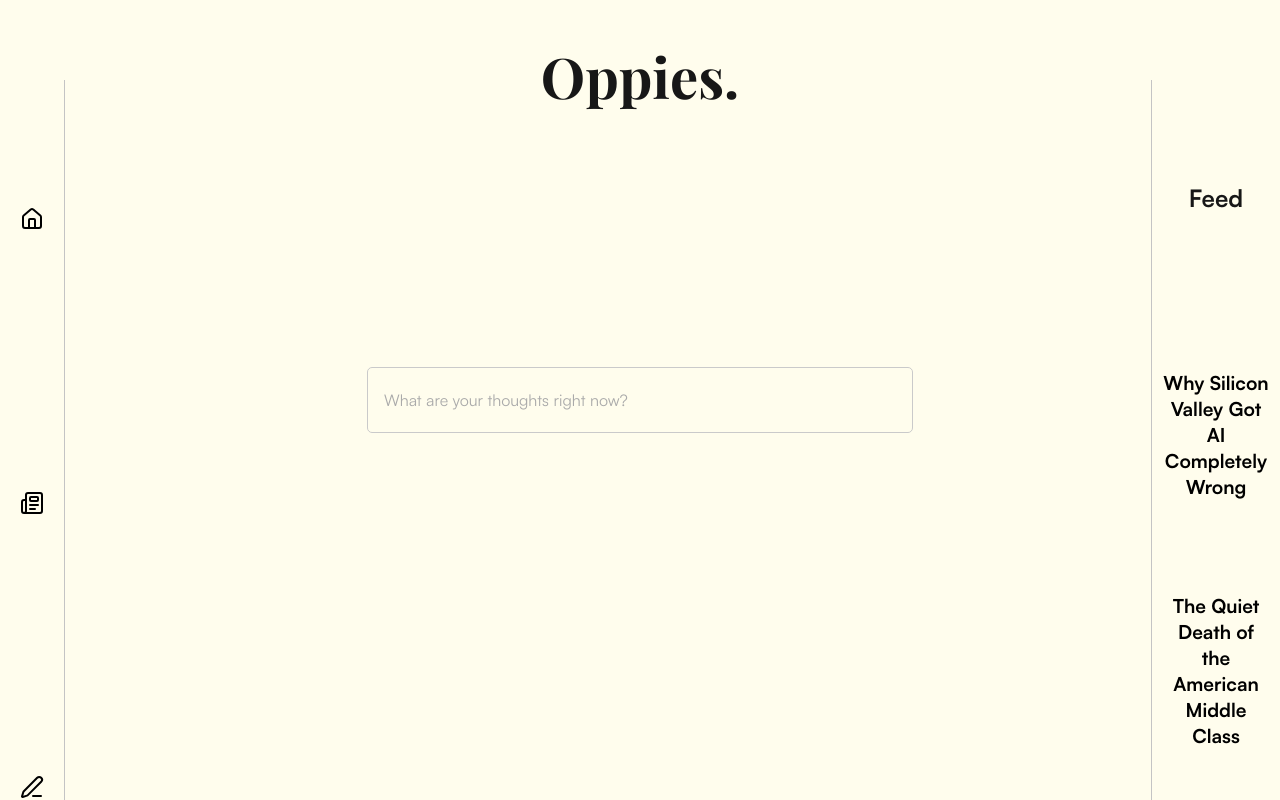
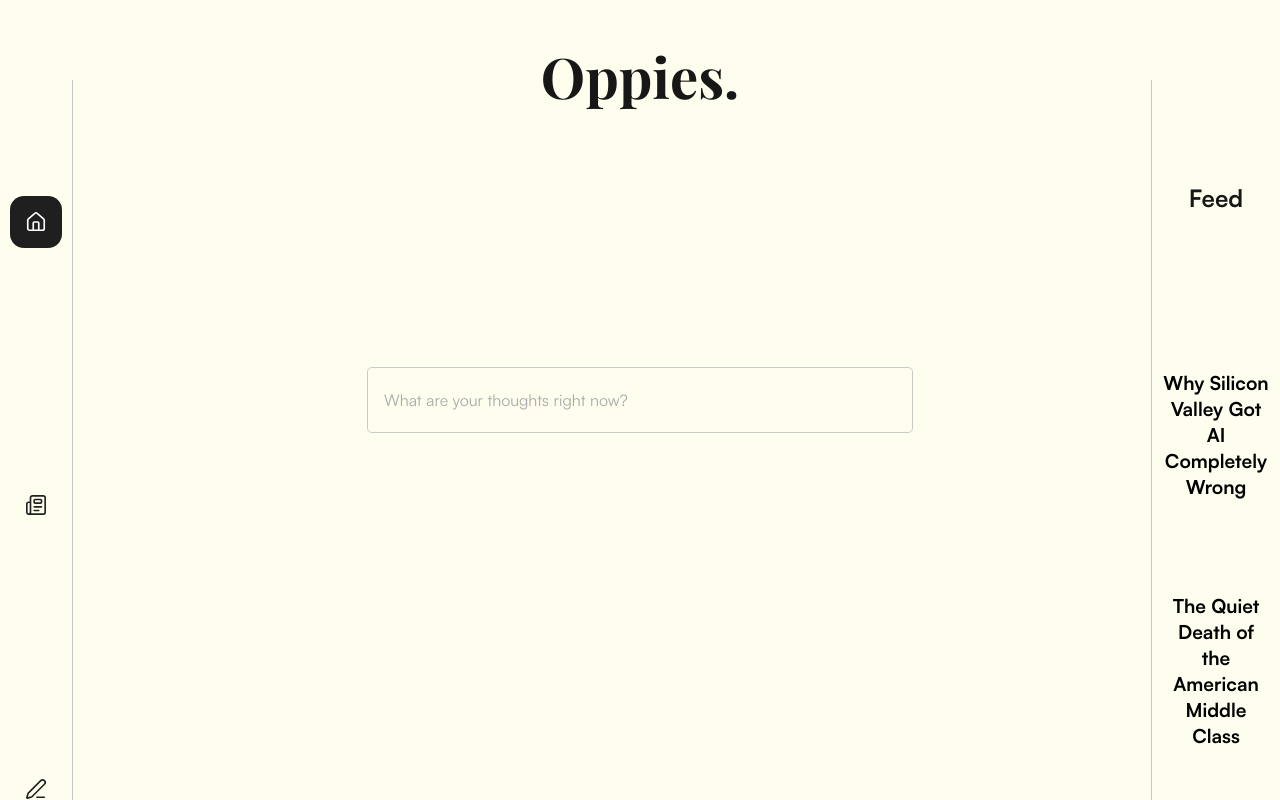
Before and after one commit to chaeminlee57/oppies, a Next.js app: page / in a window 1280 px wide. Shown: the top 800 px of the page. Built offline with nearby package versions, Linux system fonts and the light colour scheme; a web font is replaced by a local one.

Commit message:
made left nav bar indicator with Chat

```diff
--- a/components/LeftNavBar.module.scss
+++ b/components/LeftNavBar.module.scss
@@ -1,21 +1,49 @@
 .navWrapper {
   display: grid;
-  grid-template-rows: 1fr 1fr 1fr 1fr 1fr;
+  grid-template-rows: repeat(5, 1fr);
   min-height: 70vh;
   padding-top: 10vh;
   width: 5vw;
+  min-width: 72px;
   justify-content: center;
   align-items: center;
   border-right: 1px solid rgb(196, 196, 196);
+}
 
 .navLink {
+  position: relative;
+  display: flex;
+  align-items: center;
+  justify-content: center;
+  width: 52px;
+  height: 52px;
+  border-radius: 14px;
   text-decoration: none;
   color: black;
+  transition: color 0.25s ease, transform 0.2s ease;
+}
+
+.navLink:hover {
+  transform: translateY(-1px);
+}
+
+.activeBackground {
+  position: absolute;
+  inset: 0;
+  background: #1f1f1f;
+  border-radius: 14px;
+  z-index: 0;
 }
 
 .navItem {
-    list-style: none;
-    text-align: center;
-    font-weight: 500;
+  position: relative;
+  z-index: 1;
+  width: 22px;
+  height: 22px;
+  color: #222;
+  transition: color 0.25s ease;
 }
+
+.active .navItem {
+  color: white;
 }
--- a/components/LeftNavBar.tsx
+++ b/components/LeftNavBar.tsx
@@ -1,15 +1,46 @@
-import styles from './LeftNavBar.module.scss'
+'use client';
+
+import Link from 'next/link';
+import { usePathname } from 'next/navigation';
+import { motion } from 'framer-motion';
+import styles from './LeftNavBar.module.scss';
 import { playfairDisplay } from '../app/fonts';
 import { House, Newspaper, PenLine, User, Mail } from 'lucide-react';
 
+const navItems = [
+  { href: '/', icon: House, label: 'Home' },
+  { href: '/news', icon: Newspaper, label: 'News' },
+  { href: '/writing', icon: PenLine, label: 'Writing' },
+  { href: '/about', icon: User, label: 'About' },
+  { href: '/contact', icon: Mail, label: 'Contact' },
+];
+
 export default function LeftNavBar() {
-  return(
+  const pathname = usePathname();
+
+  return (
     <nav className={`${styles.navWrapper} ${playfairDisplay.variable}`}>
-      <a href="#" className={styles.navLink}><House className={styles.navItem} /></a>
-      <a href="#" className={styles.navLink}><Newspaper className={styles.navItem} /></a>
-      <a href="#" className={styles.navLink}><PenLine className={styles.navItem} /></a>
-      <a href="#" className={styles.navLink}><User className={styles.navItem} /></a>
-      <a href="#" className={styles.navLink}><Mail className={styles.navItem} /></a>
+      {navItems.map(({ href, icon: Icon, label }) => {
+        const isActive = pathname === href;
+
+        return (
+          <Link
+            key={href}
+            href={href}
+            className={`${styles.navLink} ${isActive ? styles.active : ''}`}
+            aria-label={label}
+          >
+            {isActive && (
+              <motion.span
+                layoutId="activeNavIndicator"
+                className={styles.activeBackground}
+                transition={{ type: 'spring', stiffness: 350, damping: 30 }}
+              />
+            )}
+            <Icon className={styles.navItem} strokeWidth={1.8} />
+          </Link>
+        );
+      })}
     </nav>
-  )
+  );
 }
--- a/package.json
+++ b/package.json
@@ -9,6 +9,7 @@
     "lint": "eslint"
   },
   "dependencies": {
+    "framer-motion": "^12.34.4",
     "lucide-react": "^0.575.0",
     "next": "16.1.6",
     "react": "19.2.3",
```
Also changed, not shown: 1 other file (tests, documents, lock files or other folders). Lines whose indentation alone changed are shown as unchanged.
